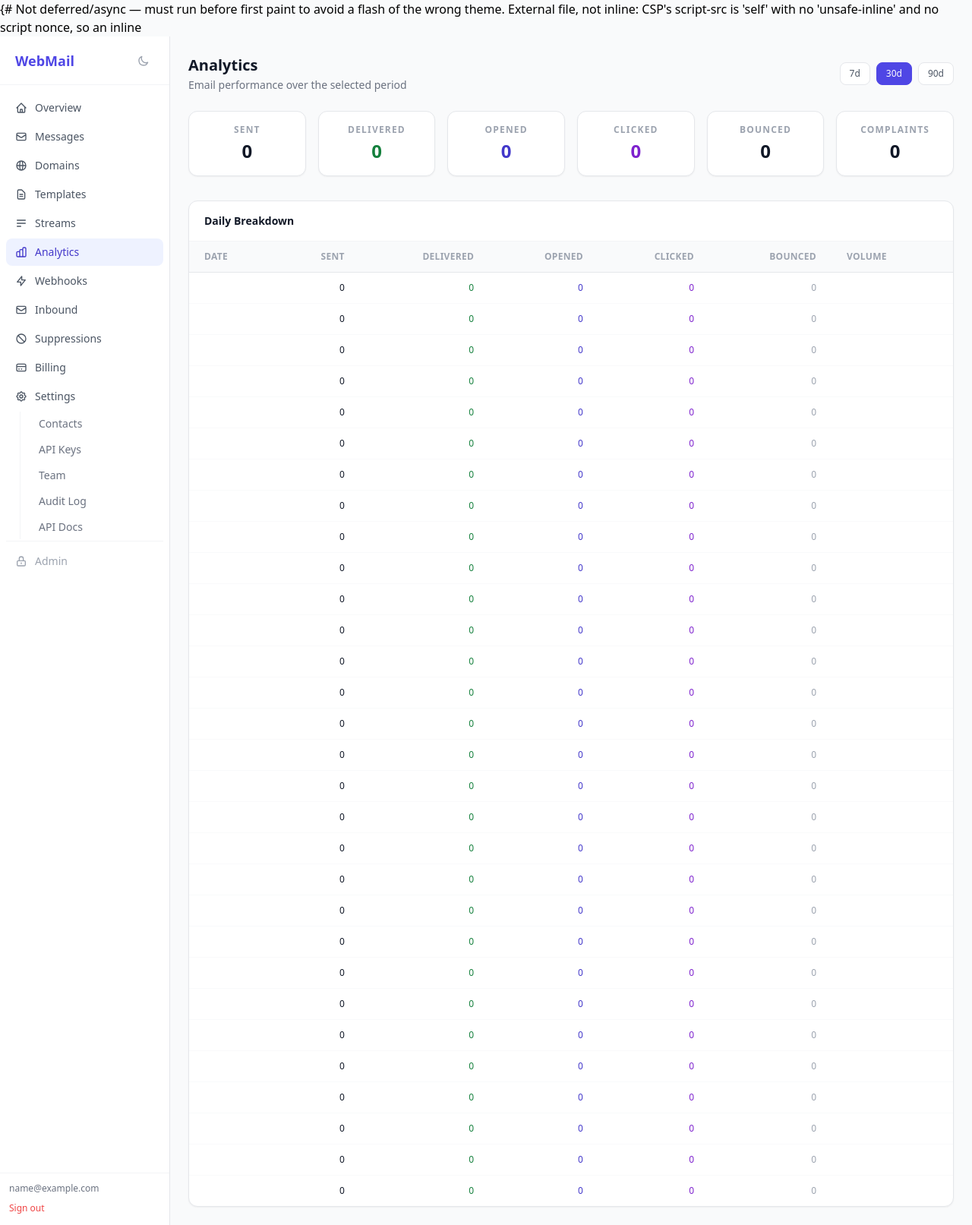
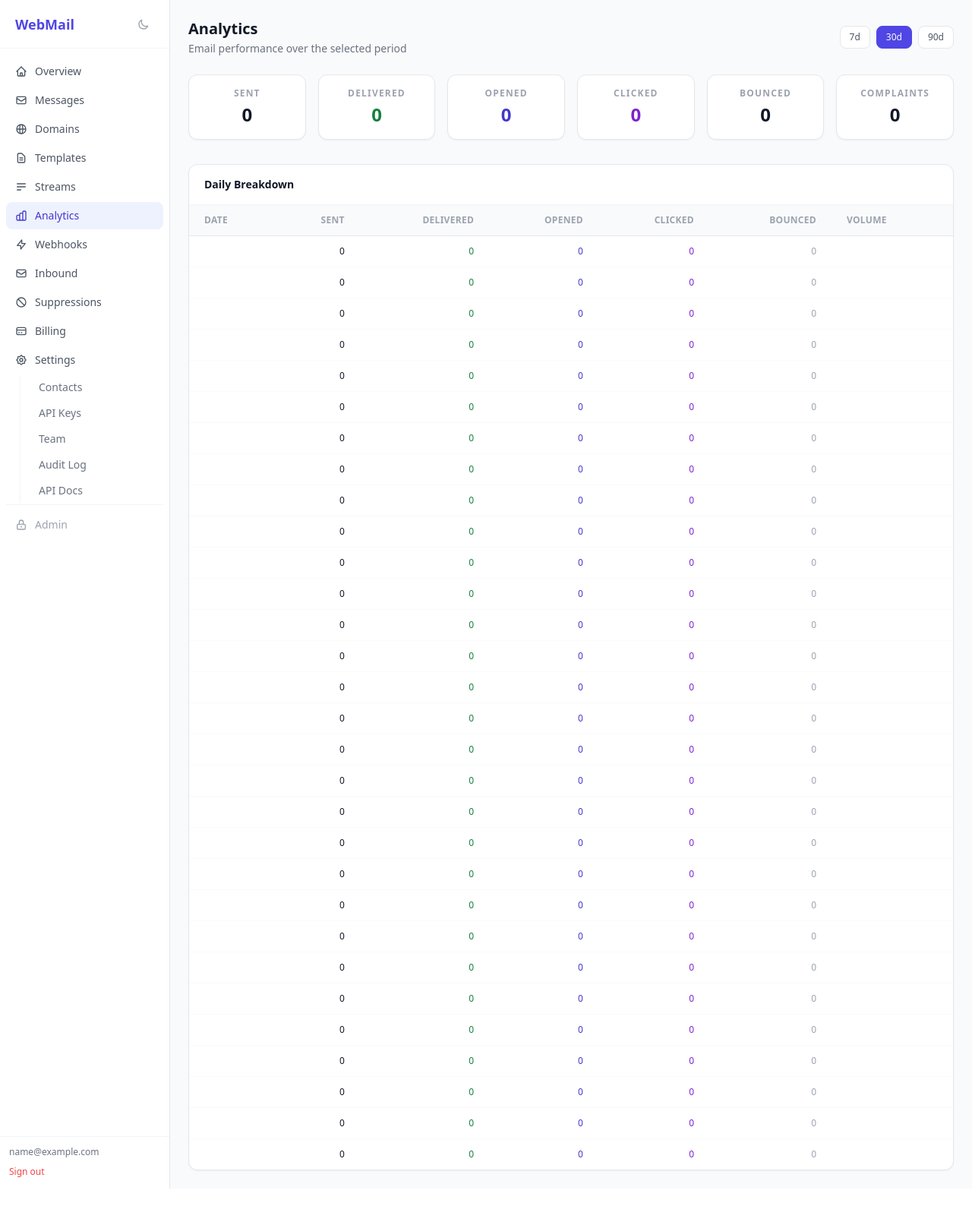
Before and after one commit to IfyDon/mail_web_delivery, a Django app: page /dashboard/analytics/ in a window 1280 px wide. Shown: the whole page at 76% size. After the commit the page ends 1565 px from the top, so only its background shows below. Run offline with Django 4.2, Linux system fonts and the light colour scheme; the visitor is signed in with stand-in values (Sample User, id 1); data that the repository does not hold is empty; parts of the project's set-up code (start-up, migrations or seed data) failed here and were passed over.

Commit message:
fix: multi-line Django comment leaked its text into rendered HTML
{# ... #} doesn't support spanning multiple lines (documented Django
limitation) — the multi-line comment I'd just added above the theme.js
<script> tag wasn't recognized as a comment at all, so its raw text
rendered straight into every dashboard page's <head>. Collapsed to a
single line. Scanned the rest of templates/ for the same pattern —
this was the only one.

```diff
--- a/templates/dashboard/base.html
+++ b/templates/dashboard/base.html
@@ -4,10 +4,7 @@
   <meta charset="utf-8">
   <meta name="viewport" content="width=device-width, initial-scale=1">
   <title>{% block title %}Dashboard{% endblock %} — WebMail</title>
-  {# Not deferred/async — must run before first paint to avoid a flash of
-     the wrong theme. External file, not inline: CSP's script-src is 'self'
-     with no 'unsafe-inline' and no script nonce, so an inline <script>
-     here would be silently dropped by the browser. #}
+  {# Blocking (no defer/async) so the theme applies before first paint. External file, not inline, because CSP's script-src has no 'unsafe-inline'/nonce. #}
   <script src="{% static 'js/theme.js' %}"></script>
   <link rel="stylesheet" href="{% static 'css/output.css' %}">
   {% block extra_head %}{% endblock %}
```
